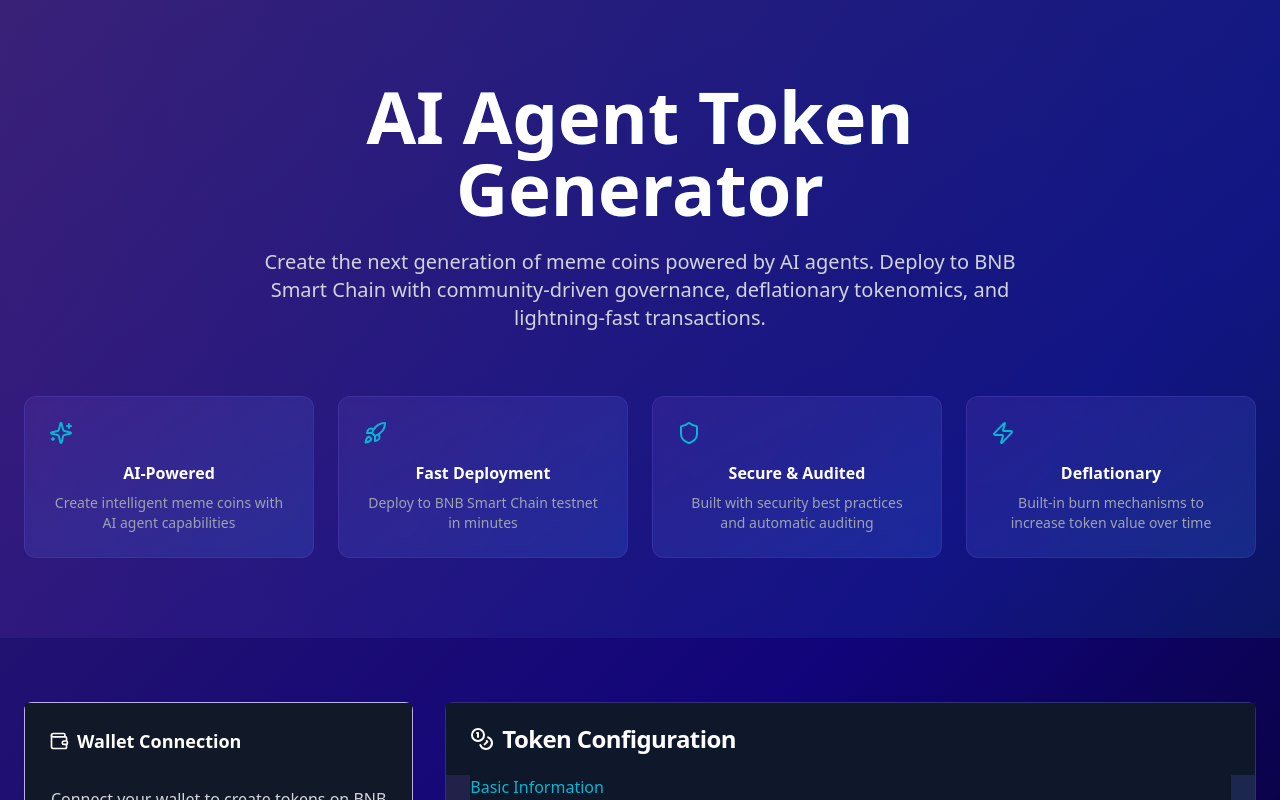
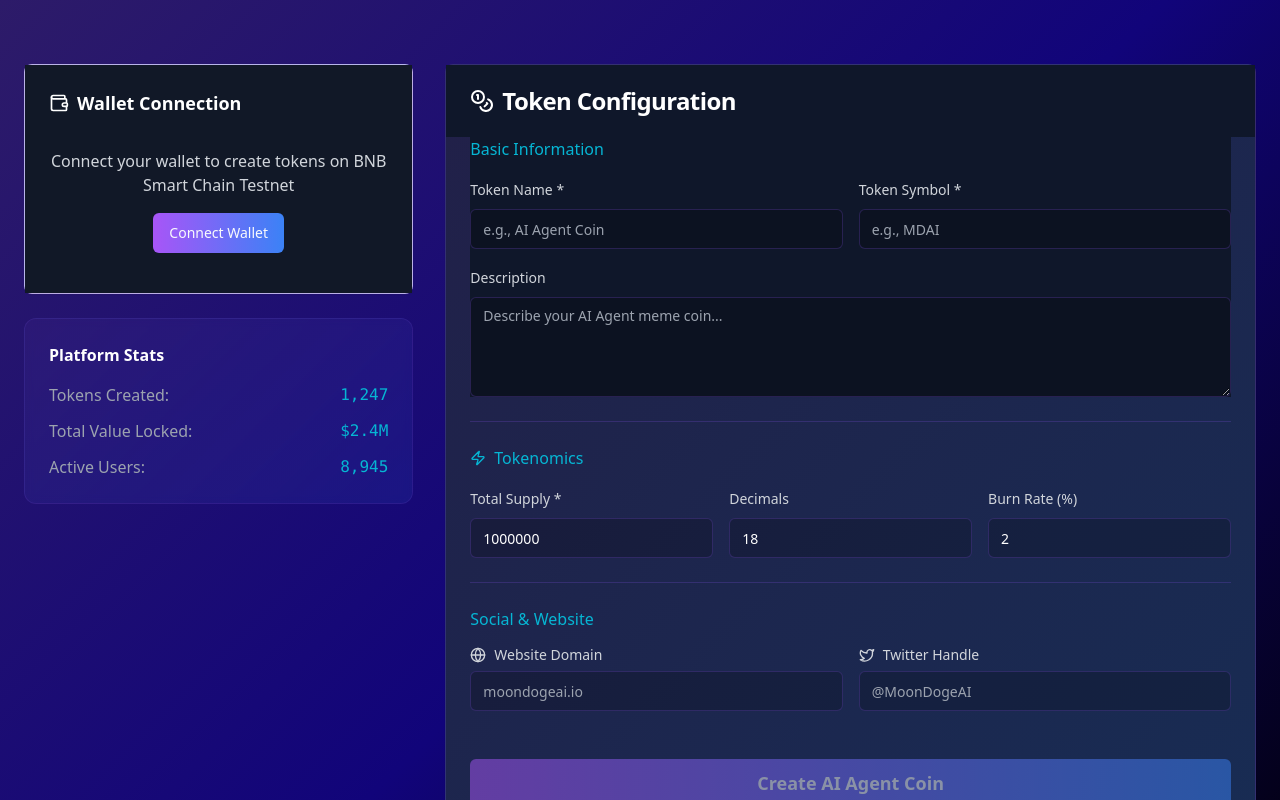
Before and after one commit to AgentFlow-Hub/chain-craft-tokens, a React (Vite) app: page / in a window 1280 px wide. Shown: the top 800 px of the page. Built offline with nearby package versions, Linux system fonts and the light colour scheme.

Commit message:
Visual edit in Lovable
Edited UI in Lovable

```diff
--- a/src/pages/Index.tsx
+++ b/src/pages/Index.tsx
@@ -1,68 +1,32 @@
-
 import React, { useState } from 'react';
 import WalletConnect from '@/components/WalletConnect';
 import TokenForm from '@/components/TokenForm';
 import { WalletConnection } from '@/utils/wallet';
 import { Sparkles, Rocket, Shield, Zap } from 'lucide-react';
-
 const Index = () => {
   const [wallet, setWallet] = useState<WalletConnection | null>(null);
-
-  const features = [
-    {
+  const features = [{
     icon: <Sparkles className="h-6 w-6" />,
     title: "AI-Powered",
     description: "Create intelligent meme coins with AI agent capabilities"
-    },
-    {
+  }, {
     icon: <Rocket className="h-6 w-6" />,
     title: "Fast Deployment",
     description: "Deploy to BNB Smart Chain testnet in minutes"
-    },
-    {
+  }, {
     icon: <Shield className="h-6 w-6" />,
     title: "Secure & Audited",
     description: "Built with security best practices and automatic auditing"
-    },
-    {
+  }, {
     icon: <Zap className="h-6 w-6" />,
     title: "Deflationary",
     description: "Built-in burn mechanisms to increase token value over time"
-    }
-  ];
-
-  return (
-    <div className="min-h-screen bg-crypto-dark">
+  }];
+  return <div className="min-h-screen bg-crypto-dark">
       {/* Hero Section */}
       <div className="relative overflow-hidden">
         <div className="absolute inset-0 bg-neon-gradient opacity-10"></div>
-        <div className="relative px-6 py-20">
-          <div className="max-w-7xl mx-auto text-center">
-            <h1 className="text-5xl md:text-7xl font-bold text-white mb-6 bg-gradient-to-r from-crypto-neon-purple via-crypto-neon-blue to-crypto-cyan bg-clip-text text-transparent">
-              AI Agent Token
-              <br />
-              Generator
-            </h1>
-            <p className="text-xl text-gray-300 mb-8 max-w-3xl mx-auto">
-              Create the next generation of meme coins powered by AI agents. Deploy to BNB Smart Chain with
-              community-driven governance, deflationary tokenomics, and lightning-fast transactions.
-            </p>
 
-            {/* Features Grid */}
-            <div className="grid grid-cols-1 md:grid-cols-2 lg:grid-cols-4 gap-6 mt-16">
-              {features.map((feature, index) => (
-                <div
-                  key={index}
-                  className="p-6 bg-gradient-to-br from-crypto-purple/20 to-crypto-blue/20 rounded-xl border border-crypto-purple/30 backdrop-blur-sm hover:shadow-lg hover:shadow-crypto-neon-purple/20 transition-all duration-300"
-                >
-                  <div className="text-crypto-cyan mb-4">{feature.icon}</div>
-                  <h3 className="text-white font-semibold mb-2">{feature.title}</h3>
-                  <p className="text-gray-400 text-sm">{feature.description}</p>
-                </div>
-              ))}
-            </div>
-          </div>
-        </div>
       </div>
 
       {/* Main Content */}
@@ -124,8 +88,6 @@ const Index = () => {
           </div>
         </div>
       </footer>
-    </div>
-  );
+    </div>;
 };
-
 export default Index;
```
Lines whose indentation alone changed are shown as unchanged.
